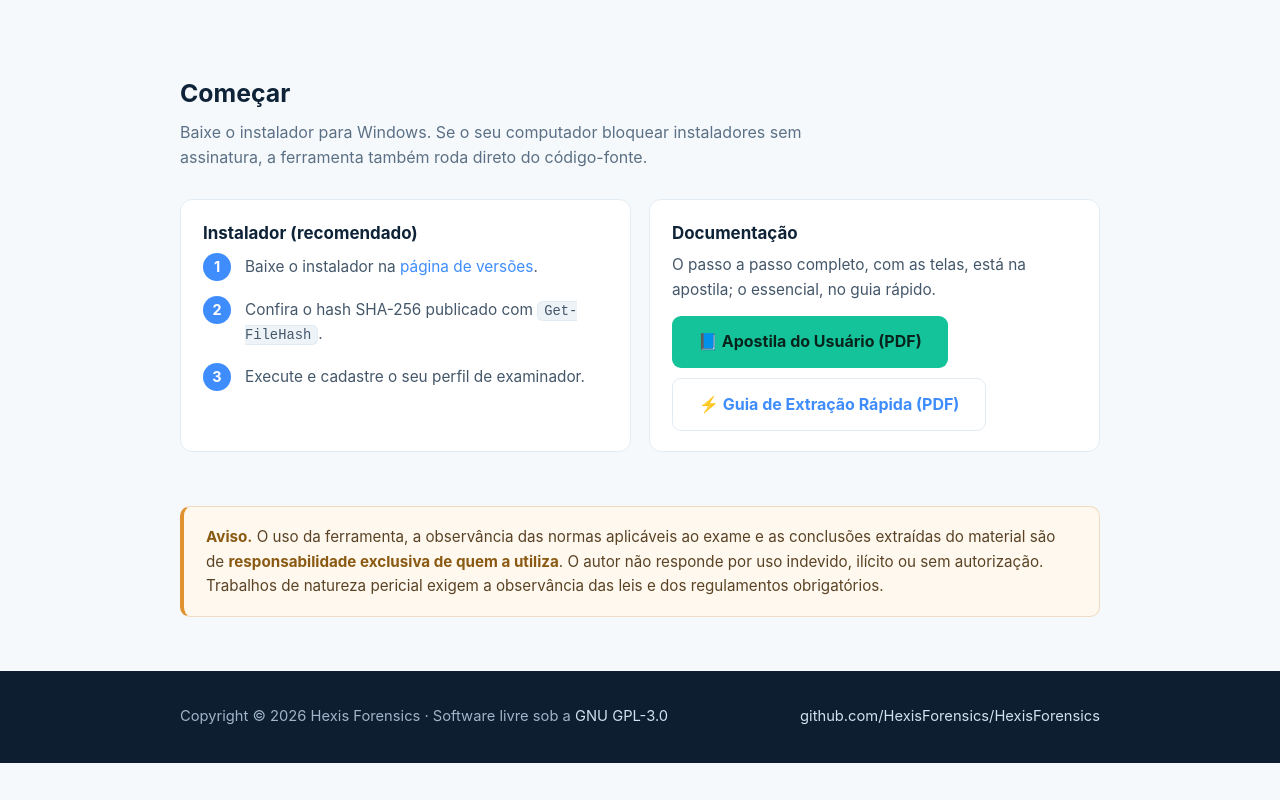
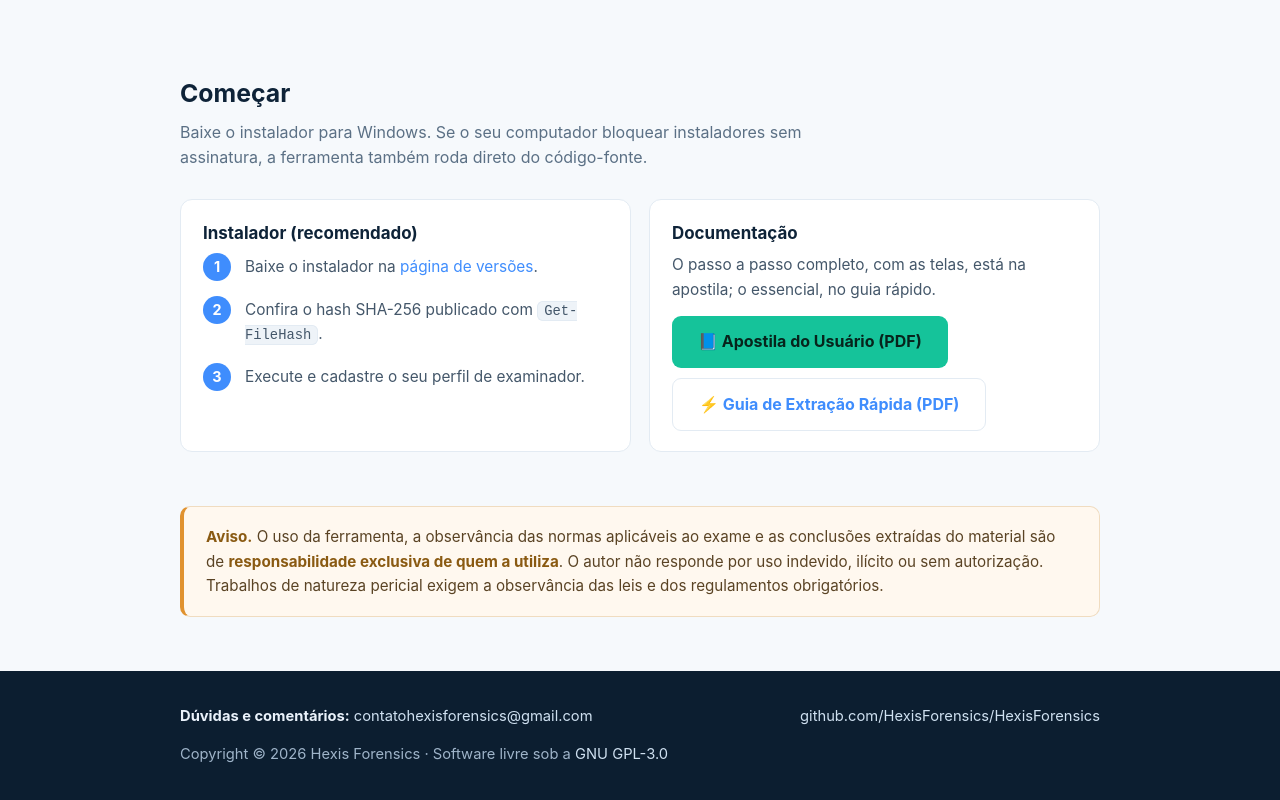
Before and after one commit to HexisForensics/HexisForensics, a plain HTML site: page docs/index.html in a window 1280 px wide. Shown: the part 1757-2557 px from the top of the page. Before the commit the page ends 2520 px from the top, so only its background shows below. Drawn offline with Linux system fonts and the light colour scheme.

Commit message:
Contato: e-mail para duvidas e comentarios no site e no README
contatohexisforensics@gmail.com no rodape da pagina (GitHub Pages) e numa
secao Contato do README.

Co-Authored-By: Claude Opus 4.8 <noreply@anthropic.com>

```diff
--- a/docs/index.html
+++ b/docs/index.html
@@ -185,10 +185,16 @@
 </section>
 
 <footer>
-  <div class="wrap row">
-    <div>Copyright © 2026 Hexis Forensics · Software livre sob a
-         <a href="https://github.com/HexisForensics/HexisForensics/blob/main/LICENSE">GNU GPL-3.0</a></div>
-    <div><a href="https://github.com/HexisForensics/HexisForensics">github.com/HexisForensics/HexisForensics</a></div>
+  <div class="wrap">
+    <div class="row" style="margin-bottom:14px">
+      <div><b style="color:#eaf2fb">Dúvidas e comentários:</b>
+           <a href="mailto:contatohexisforensics@gmail.com">contatohexisforensics@gmail.com</a></div>
+      <div><a href="https://github.com/HexisForensics/HexisForensics">github.com/HexisForensics/HexisForensics</a></div>
+    </div>
+    <div class="row">
+      <div>Copyright © 2026 Hexis Forensics · Software livre sob a
+           <a href="https://github.com/HexisForensics/HexisForensics/blob/main/LICENSE">GNU GPL-3.0</a></div>
+    </div>
   </div>
 </footer>
 
```
Also changed, not shown: 1 other file.
